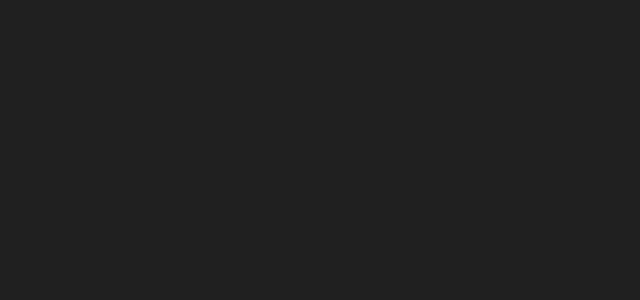
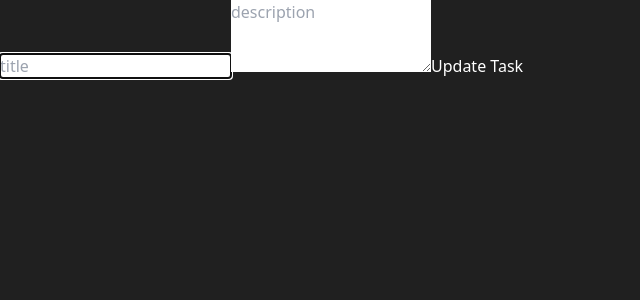
Before and after one commit to AlexandroTellez/TaskProX, a React (Vite) app in the folder client/: page /tasks/1 in a window 1280 px wide. Before the commit this address had no page. Shown: the top 300 px of the page, without its empty margins (0-640 px from the left). Built offline with nearby package versions, Linux system fonts and the light colour scheme; no server answers.

Commit message:
edit task

```diff
--- a/client/src/App.jsx
+++ b/client/src/App.jsx
@@ -1,17 +1,14 @@
 /**
- * App component that sets up the routing for the application.
+ * App component that sets up the routing for the application using react-router-dom.
  *
- * This component uses `react-router-dom` to define routes for the application.
+ * The component uses BrowserRouter to enable client-side routing.
  *
  * Routes:
- * - `/` renders the `Homepage` component.
- * - `/tasks/new` renders the `TaskForm` component.
+ * - "/" renders the Homepage component.
+ * - "/tasks/:id" renders the TaskForm component for editing a task with a specific ID.
+ * - "/tasks/new" renders the TaskForm component for creating a new task.
  *
  * @component
- * @example
- * return (
- *   <App />
- * )
  */
 import {BrowserRouter, Routes, Route} from 'react-router-dom';
 import Homepage from './pages/HomePage';
@@ -23,6 +20,7 @@
     <BrowserRouter>
       <Routes>
         <Route path="/" element={<Homepage />} />
+        <Route path="/tasks/:id" element={<TaskForm />} />
         <Route path="/tasks/new" element={<TaskForm />} />
       </Routes>
 
--- /dev/null
+++ b/client/src/components/TaskCard.jsx
@@ -0,0 +1,29 @@
+/**
+ * TaskCard component renders a card with task details and navigates to the task's detail page on click.
+ *
+ * @component
+ * @param {Object} props - The props object.
+ * @param {Object} props.task - The task object containing task details.
+ * @param {string} props.task._id - The unique identifier of the task.
+ * @param {string} props.task.title - The title of the task.
+ * @param {string} props.task.description - The description of the task.
+ *
+ * @example
+ * const task = { _id: '1', title: 'Sample Task', description: 'This is a sample task description' };
+ * <TaskCard task={task} />
+ */
+import { useNavigate } from 'react-router-dom'
+
+function TaskCard({ task }) {
+    const navigate = useNavigate()
+    return (
+        <div className="bg-zinc-950 p-4 hover:cursor-pointer hover:bg-gray-950"
+            onClick={() =>  {navigate(`/tasks/${task._id}`)
+            }}>
+            <h2>{task.title}</h2>
+            <p>{task.description}</p>
+        </div>
+    );
+}
+
+export default TaskCard;
--- a/client/src/components/TaskList.jsx
+++ b/client/src/components/TaskList.jsx
@@ -3,28 +3,20 @@
  *
  * @component
  * @param {Object[]} tasks - Array of task objects to be displayed.
- * @param {string} tasks._id - Unique identifier for the task.
- * @param {string} tasks.title - Title of the task.
- * @param {string} tasks.description - Description of the task.
- *
- * @example
- * const tasks = [
- *   { _id: '1', title: 'Task 1', description: 'Description 1' },
- *   { _id: '2', title: 'Task 2', description: 'Description 2' }
- * ];
- * <TaskList tasks={tasks} />
+ * @param {string} tasks[].id - Unique identifier for the task.
+ * @param {string} tasks[].title - Title of the task.
+ * @param {string} tasks[].description - Description of the task.
+ * @returns {JSX.Element} A grid layout containing TaskCard components for each task.
  */
-function TaskList({tasks}) {
+import TaskCard from '../components/TaskCard'
+function TaskList({ tasks }) {
     return (
         <div className="grid grid-cols-3 gap-4">
-        {
-            tasks.map(task => (
-                <div key={task._id} className="bg-zinc-950 p-4 hover:cursor-pointer hover:bg-gray-950">
-                    <h2>{task.title}</h2>
-                    <p>{task.description}</p>
-                </div>
-            ))
-        }
+            {
+                tasks.map(task => (
+                    <TaskCard task={task} key={task._id} />
+                ))
+            }
         </div>
     )
 }
--- a/client/src/pages/TaskForm.jsx
+++ b/client/src/pages/TaskForm.jsx
@@ -1,6 +1,13 @@
 /**
- * TaskForm component allows users to create a new task by submitting a form.
- * It uses React's useState hook to manage the state of the form inputs.
+ * TaskForm component allows users to create or update a task.
+ *
+ * This component uses React hooks for state management and side effects.
+ * It utilizes `useState` to manage the title and description of the task,
+ * and `useEffect` to fetch task data if an `id` parameter is present in the URL.
+ *
+ * The form submission is handled by `handleSubmit` function which sends a POST request
+ * to the server to create a new task. If an `id` is present, it fetches the task data
+ * and populates the form fields for updating.
  *
  * @component
  * @example
@@ -8,30 +15,16 @@
  *   <TaskForm />
  * )
  *
- * @returns {JSX.Element} The rendered component.
- *
- * @function handleSubmit
- * Handles the form submission, sends a POST request to the server with the task data,
- * and resets the form.
- *
- * @param {Object} e - The event object.
- *
- * @function setTitle
- * Updates the state of the title input.
- *
- * @param {Object} e - The event object.
- *
- * @function setDescription
- * Updates the state of the description input.
- *
- * @param {Object} e - The event object.
+ * @returns {JSX.Element} The rendered TaskForm component.
  */
-import { useState } from 'react'
+import { useState, useEffect } from 'react'
+import { useParams } from 'react-router-dom'
 import axios from 'axios'
 
-function TaskForm(){
-    const[title, setTitle] = useState('')
-    const[description, setDescription] = useState('')
+function TaskForm() {
+    const [title, setTitle] = useState('')
+    const [description, setDescription] = useState('')
+    const params = useParams()
 
     const handleSubmit = async (e) => {
         e.preventDefault();
@@ -44,24 +37,41 @@
         console.log(res)
 
         e.target.reset();
-    }
+    };
+
+    useEffect(() => {
+        if (params.id) {
+            fetchTask()
+        }
+
+        async function fetchTask() {
+            const res = await axios.get(`http://localhost:8000/api/tasks/${params.id}`)
+            setTitle(res.data.title)
+            setDescription(res.data.description)
+        }
+    }, [])
+
     return (
-        <div className= "flex items-center justify-center h-[calc(100vh-10rem)]">
+        <div className="flex items-center justify-center h-[calc(100vh-10rem)]">
             <form className="bg-zinc-950 p-10" onSubmit={handleSubmit}>
                 <input
                     type="text"
                     placeholder="title"
                     className="block py-2 px-3 mb-4 w-full text-black"
                     onChange={(e) => setTitle(e.target.value)}
+                    value={title}
                     autoFocus
                 />
                 <textarea
-                placeholder="description"
-                rows={3}
-                className="block py-2 px-3 mb-4 w-full text-black"
-                onChange={(e) => setDescription(e.target.value)}
+                    placeholder="description"
+                    rows={3}
+                    className="block py-2 px-3 mb-4 w-full text-black"
+                    onChange={(e) => setDescription(e.target.value)}
+                    value={description}
                 ></textarea>
-                <button>save</button>
+                <button>
+                    {params.id ? "Update Task" : "Create Task"}
+                </button>
             </form>
         </div>
     )
```
Also changed, not shown: client/src/pages/HomePage.jsx (+14 -13 lines).
